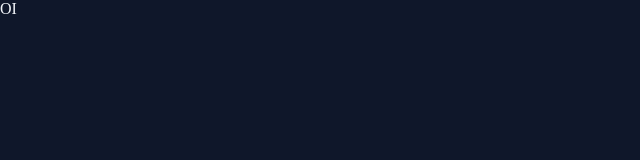
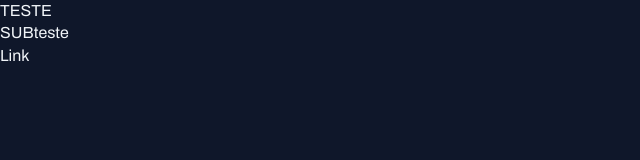
Before and after one commit to diegooCampos/projeto-portal-de-noticias, a plain HTML site: page index.html in a window 1280 px wide. Shown: the whole page, without its empty margins (0-640 px from the left). Drawn offline with Linux system fonts and the light colour scheme.

Commit message:
aplicando fontes no projeto

```diff
--- a/index.html
+++ b/index.html
@@ -1,14 +1,20 @@
 <!DOCTYPE html>
 <html lang="pt-br">
 <head>
+  <link rel="preconnect" href="https://fonts.googleapis.com">
+  <link rel="preconnect" href="https://fonts.gstatic.com" crossorigin>
+
   <meta charset="UTF-8">
   <meta name="viewport" content="width=device-width, initial-scale=1.0">
-
+  <title>Portal de notícias</title>
   <link rel="stylesheet" href="styles/index.css">
 
-  <title>Portal de notícias</title>
+  <link href="https://fonts.googleapis.com/css2?family=Archivo:ital,wght@0,100..900;1,100..900&display=swap" rel="stylesheet">
 </head>
 <body>
-  OI
+  <h1>TESTE</h1>
+  <h2>SUBteste</h2>
+
+  <a href="http://" target="_blank" rel="noopener noreferrer">Link</a>
 </body>
 </html>
--- a/styles/global.css
+++ b/styles/global.css
@@ -11,8 +11,30 @@
   --stroke-color: #1E293B;
   --text-color-primary: #F1F5F9;
   --text-color-secondary: #CBD5E1;
+
+  --font-family: 'Archivo', sans-serif;
+  --h1: 800 24px/135% var(--font-family);
+  --h1: 800 16px/140% var(--font-family);
+  --h1: 800 14px/140% var(--font-family);
+  --text-span: 600 14px/145% var(--font-family);
+  --text: 400 16px/140% var(--font-family);
+  --text-sm: 400 14px/160% var(--font-family);
 }
 body {
+  font: var(--text);
   color: var(--text-color-primary);
   background-color: var(--bg-color);
 }
+
+a {
+  text-decoration: none;
+  color: inherit; /* propriedade para dizer que vai herdar a cor do pai */
+}
+
+a:hover {
+  color: var(--brand-color-light);
+}
+
+h1, h2, h3 {
+  font: inherit;
+}
```
